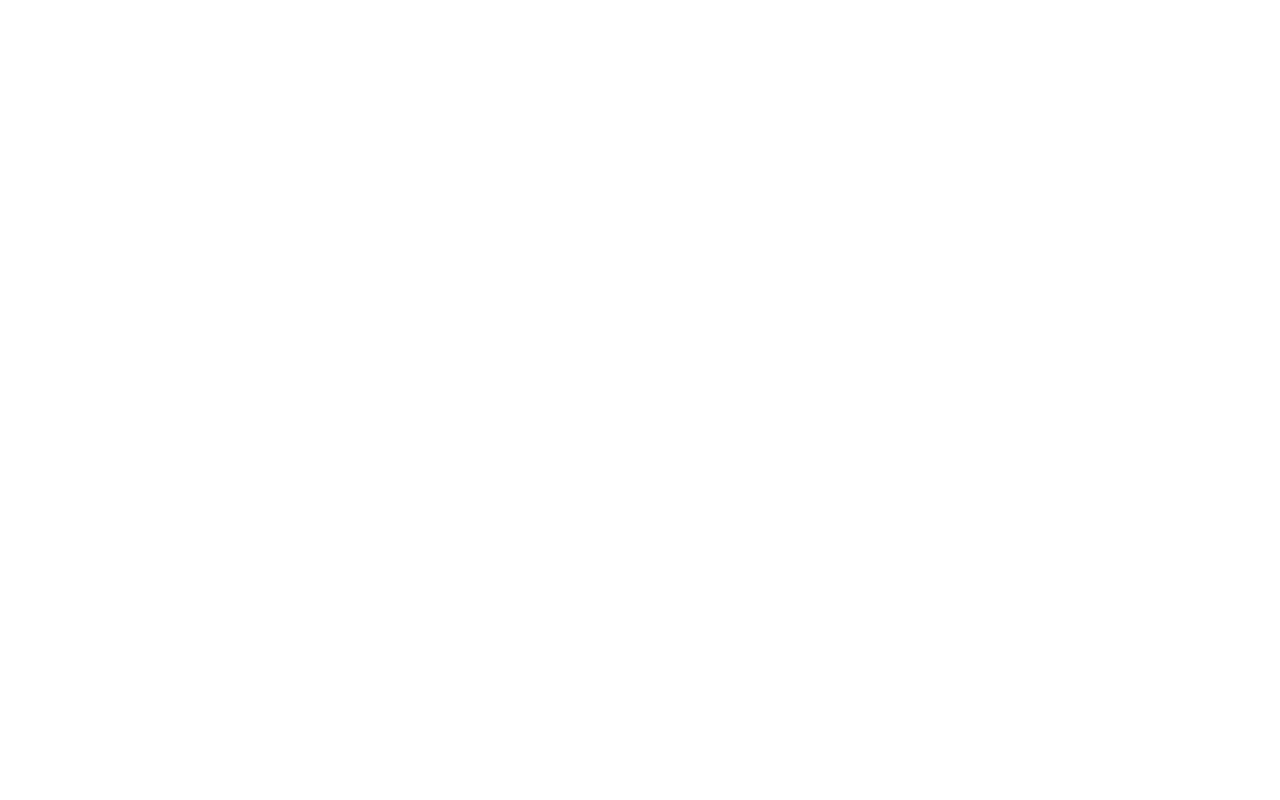
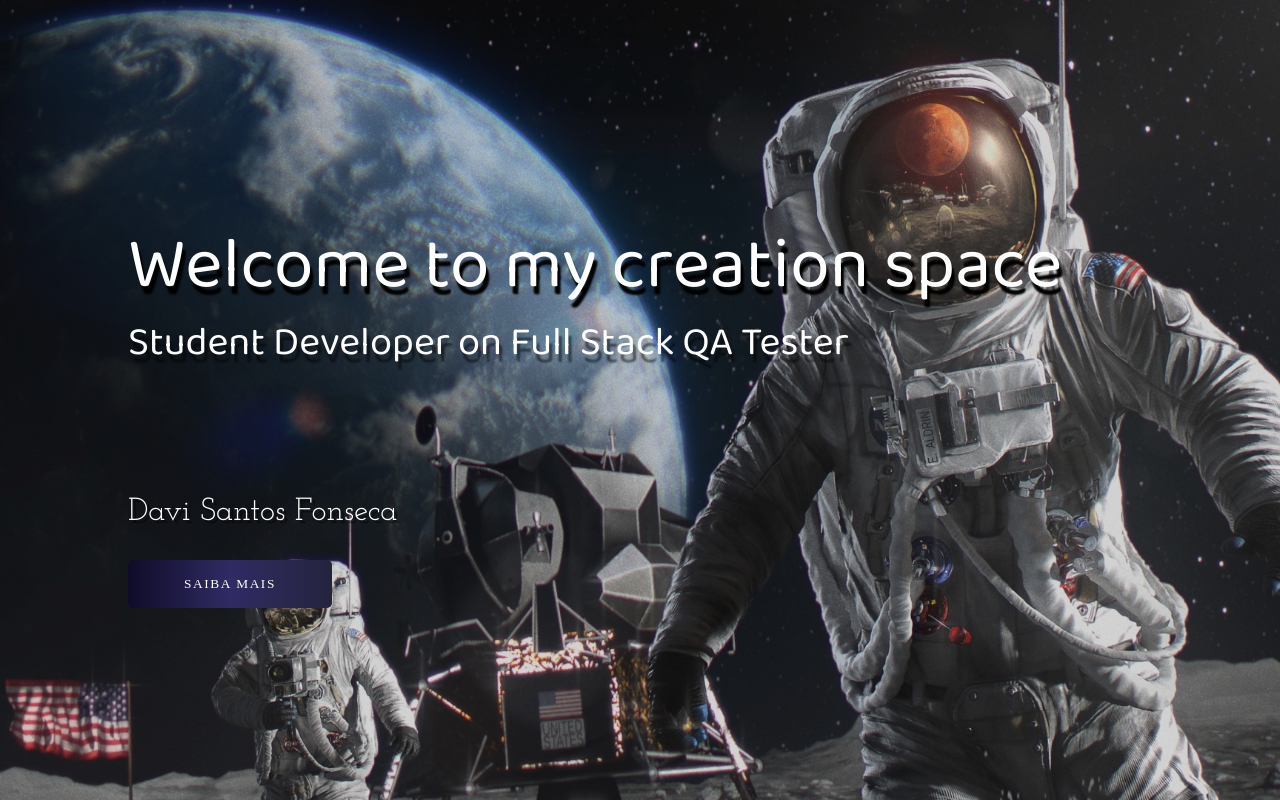
Before and after one commit to demabiath/portifolio, a plain HTML site: page index.html in a window 1280 px wide. Drawn offline with Linux system fonts and the light colour scheme.

Commit message:
:package: Header

```diff
--- a/index.html
+++ b/index.html
@@ -3,10 +3,31 @@
     <meta charset="UTF-8">
     <meta http-equiv="X-UA-Compatible" content="IE=edge">
     <meta name="viewport" content="width=device-width, initial-scale=1.0">
+
     <link rel="stylesheet" href="style.css">
-    <title>Portifílio Davi Santos</title>
+    <link rel="apple-touch-icon" sizes="180x180" href="Banco de imagens/apple-touch-icon.png">
+    <link rel="icon" type="image/png" sizes="32x32" href="Banco de imagens/favicon-32x32.png">
+    <link rel="icon" type="image/png" sizes="16x16" href="Banco de imagens/favicon-16x16.png">
+    <link rel="manifest" href="/site.webmanifest">
+
+    <title>Portfílio Davi Santos</title>
 </head>
 <body>
 
+    <div class="container"> <!--Classe para divisão de todo o Portfolio -->
+        <header>
+            <div class="img-wrapper">
+                <img src="Banco de imagens/bg.jpg" alt="">
+            </div>
+            <div class="banner">
+
+                <h1>Welcome to my creation space</h1>
+                <h4>Student Developer on Full Stack QA Tester</ul></h4>
+                <p> Davi Santos Fonseca</p>
+                <button>Saiba mais</button>
+            </div>
+        </header>
+    </div>
+
 </body>
 </html>
--- a/style.css
+++ b/style.css
@@ -1,2 +1,131 @@
 @import url('https://fonts.googleapis.com/css2?family=Baloo+Da+2:wght@400;500;600;700&family=Josefin+Slab:ital,wght@0,300;0,400;0,600;1,300;1,400;1,600&family=Mulish:ital,wght@0,200;0,300;0,400;0,500;1,200;1,300;1,400&display=swap'); /* Fontes do usados no Portifolio */
 @import url('https://cdnjs.cloudflare.com/ajax/libs/font-awesome/6.0.0-beta2/css/all.min.css'); /* Acesso ao servidor para carregar os icones do site no servidor */
+
+
+*{
+    margin: 0;
+    padding: 0;
+
+}
+
+
+header{
+    width: 100%;
+    height: 100vh; /* Altura da visualização de acordo cm o dispositivo e tela */
+    overflow: hidden; /*desabilitar tamanho de cabeçalho */
+    position: relative;
+}
+
+.img-wrapper{
+
+    width: 100%;
+    height: 100%;
+    background-color: rgba(0 , 0, 0 , 0.8)
+
+}
+
+.img-wrapper img{
+    width: 100%;
+    height: 100%;
+    object-fit: cover; /* Cobre imagem sem perde resolução */
+    opacity: 0.8;
+    animation: zoom 3.8s;
+}
+
+@keyframes zoom {
+    0%{
+        transform: scale(1.3);}
+    100%{
+        transform: scale(1);
+    }
+}
+
+.banner { /* Elementos da pagina principal */
+
+    position: absolute;
+    top: 30%;
+    left: 10%;
+
+    /* Distancia em relação ao top e a borda esquerda */
+}
+.banner h1{
+    color: white;
+    font-size: 4.5rem;                                  /* rem =  tamanho proporcional a fonte padrão */
+    font-family: "Baloo Da 2", serif;                   /* Seleciona a fonte e fonte reserva */
+    font-weight: 200;                                   /* negrito da fonte*/
+    text-shadow: .2rem .5rem 2px rgba(0 , 0, 0 , 1); /* Sombra da fonte */
+    line-height: 3.5rem;                               /* Distancia entre as linha de texto */
+    margin-bottom: 0.5rem;                             /* Espaçamento entre linhas */
+    opacity: 0;
+    animation: moveBanner 2s 0.1s;
+    animation-fill-mode: forwards;                     /* Mantem a opacidade no seu ultimo estado */
+
+}
+
+.banner h4{
+    color: white;
+    font-size: 2.5rem;                                 /* rem =  tamanho proporcional a fonte padrão */
+    font-family: "Baloo Da 2", serif;                  /* Seleciona a fonte e fonte reserva */
+    font-weight: 300;                                  /* negrito da fonte*/
+    text-shadow: .2rem .5rem 2px rgba(0 , 0, 0 , 0.5); /* Sombra da fonte */
+    line-height: 5rem;                                 /* Distancia entre as linha de texto */
+    margin-bottom: 7rem;
+    margin-left: 0rem;
+    opacity: 0;
+    animation: moveBanner 2s 0.3s;
+    animation-fill-mode: forwards;
+
+}
+
+.banner p{
+    font-family: "Josefin Slab", serif;
+    color: white;
+    font-size: 2rem;
+    text-shadow: .2rem .2rem rgba(0 , 0, 0 , 0.5);
+    margin-bottom: 2rem;
+    opacity: 0;
+    animation: moveBanner 2s 0.6s;
+    animation-fill-mode: forwards;
+}
+.banner button{
+    font-family: "Muli", serif;
+    color: white;
+    text-transform: uppercase;                                  /* Propriedade para mudar para maisculo */
+    letter-spacing: .1rem;                                      /* espaçamento entre as letras */
+    background: #0f0c29;                                      /* fallback for old browsers */
+    background: -webkit-linear-gradient(to right, #24243e, #302b63, #0f0c29);  /* Chrome 10-25, Safari 5.1-6 */
+    background: linear-gradient(to left, #24243e, #302b63, #0f0c29); /* W3C, IE 10+/ Edge, Firefox 16+, Chrome 26+, Opera 12+, Safari 7+ */
+    opacity: 0;
+    animation: moveBanner 2s 0.9s;
+    animation-fill-mode: forwards;
+
+
+    /*Dimenções do botão */
+    padding-top: 1rem;
+    padding-bottom: 1rem;
+    padding-right: 3.5rem;
+    padding-left: 3.5rem;
+
+    border: none;
+    border-radius: 5px;
+    cursor: pointer;
+}
+.banner button:hover{
+    opacity: 0.9;
+    /* Animação do botão */
+}
+
+@keyframes moveBanner{
+    0%{
+        transform: translateY(15rem) rotateY(-30deg);
+        opacity: 0;
+
+
+    }
+    100%{
+        transform: translateY(0) rotateY(0);
+        opacity: 1;
+
+    }
+
+}
```
Also changed, not shown: Banco de imagens/android-chrome-192x192.png (renamed from android-chrome-192x192.png), Banco de imagens/android-chrome-512x512.png (renamed from android-chrome-512x512.png), Banco de imagens/apple-touch-icon.png (renamed from apple-touch-icon.png), Banco de imagens/bg.jpg (added), Banco de imagens/favicon-16x16.png (renamed from favicon-16x16.png), Banco de imagens/favicon-32x32.png (renamed from favicon-32x32.png), site.webmanifest, 1 other file.
